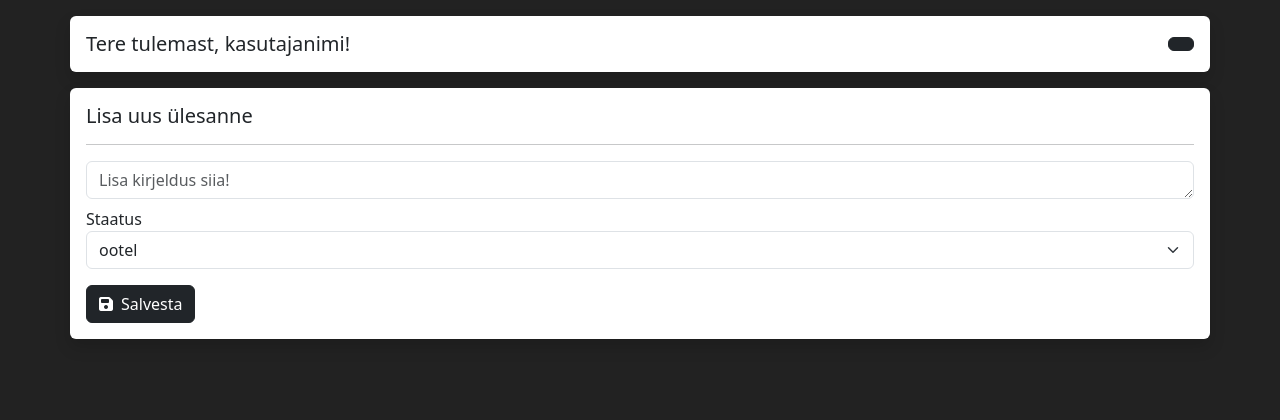
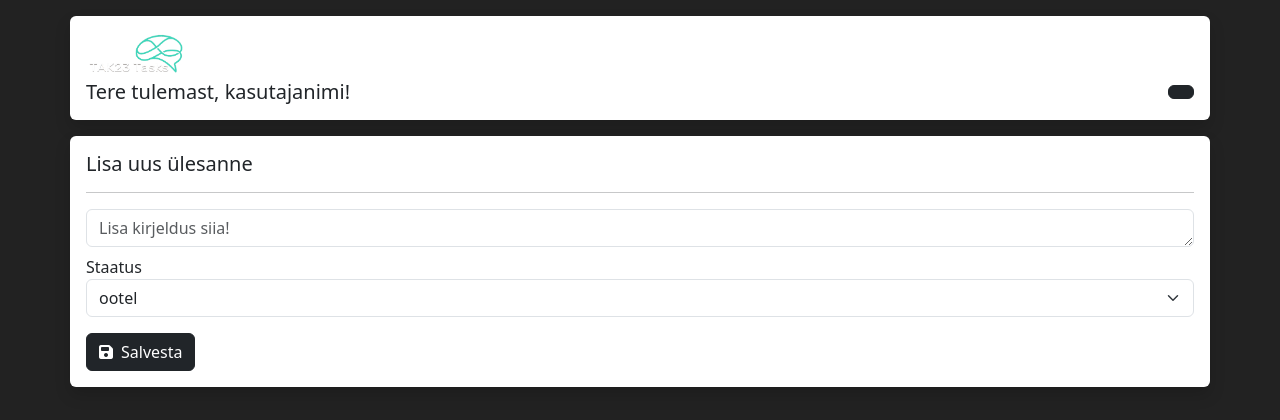
Before and after one commit to kerdoarikas/tak23_1, a PHP site: page /add_task.php in a window 1280 px wide. Shown: the top 420 px of the page. Run offline with PHP 8.4, Linux system fonts and the light colour scheme; the visitor is signed in with stand-in values (Sample User, id 1); a stand-in replaces the project's code that opens the database connection.

Commit message:
Logo on login, signin and profile

```diff
--- a/add_task.php
+++ b/add_task.php
@@ -14,6 +14,9 @@ include 'elements/head.php';
 ?>
 
 <div class="container bg-white rounded p-3 shadow mt-3">
+<div class="d-flex align-items-left justify-content-start">
+                <img src="static/img/logo.png" alt="logo" class="img-fluid" style="width: 100px; height: auto;">
+            </div>
     <div class="d-flex justify-content-between align-items-center">
     <h5 class="m-0">Tere tulemast, kasutajanimi!</h5>
     <a href="db/logout.php" class="btn btn-dark"></a>
--- a/login.php
+++ b/login.php
@@ -1,5 +1,8 @@
 <?php include 'elements/head.php'; ?>
     <div class="row">
+    <div class="d-flex align-items-center justify-content-start">
+                <img src="static/img/logo.png" alt="logo" class="img-fluid">
+            </div>
     <form action="db/login.php" method="post">
         <div class="col-12">
             <div class="w-100 d-flex align-items-center justify-content-center">
--- a/view_tasks.php
+++ b/view_tasks.php
@@ -17,6 +17,9 @@ include 'elements/head.php';
 ?>
 
 <div class="container-fluid px-4 bg-white py-3 shadow">
+            <div class="d-flex align-items-left justify-content-start">
+                <img src="static/img/logo.png" alt="logo" class="img-fluid" style="width: 100px; height: auto;">
+            </div>
     <div class="d-flex justify-content-between align-items-center">
     <h5 class="m-0">Tere tulemast, kasutajanimi!</h5>
     <a href="db/logout.php" class="btn btn-dark">Logi välja</a>
```
